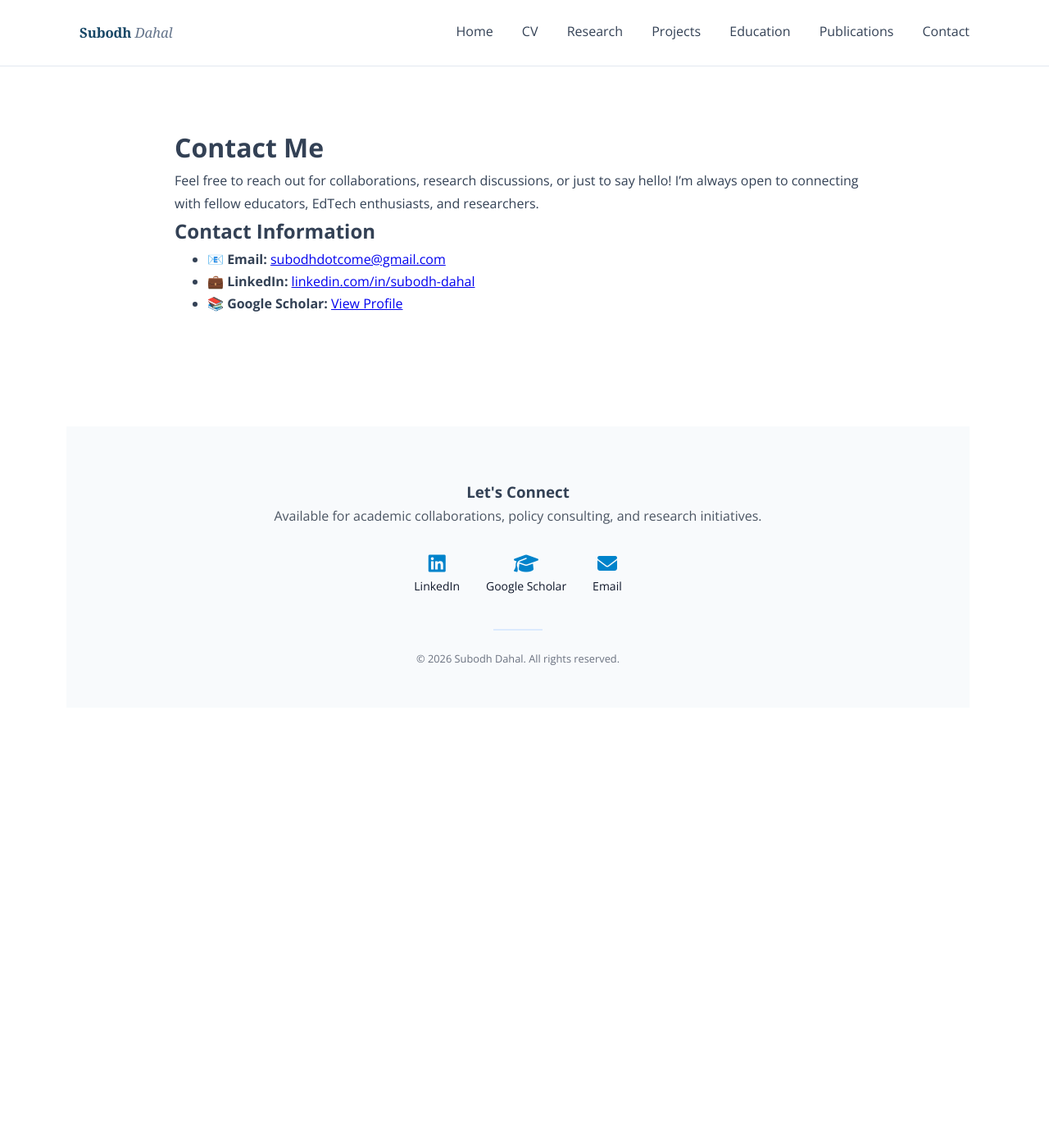
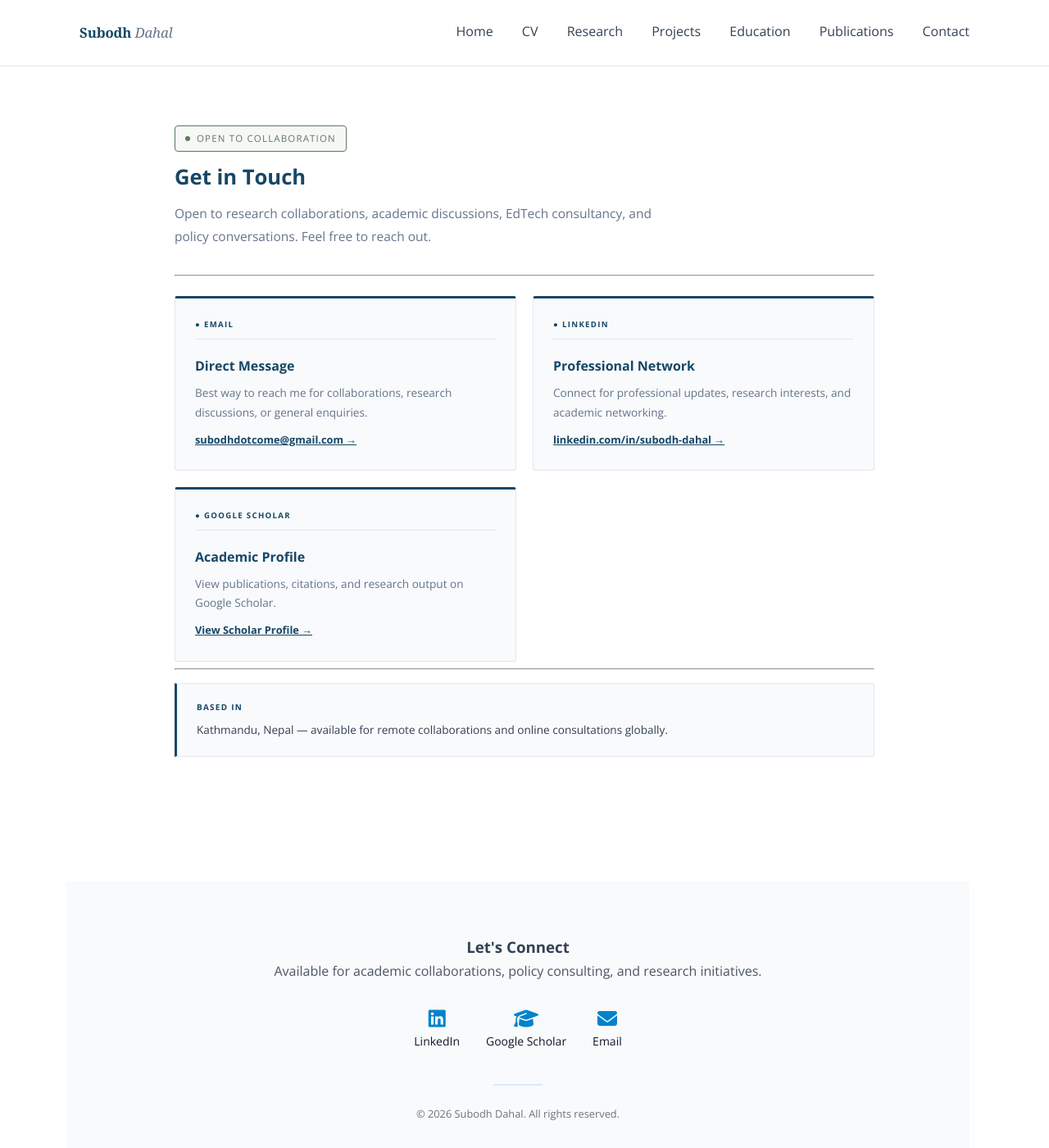
Before and after one commit to dahalsubodh/dahalsubodh.github.io, a Jekyll site: the page built from contact.md, in a window 1280 px wide and 1400 px high. Shown: the whole window at 82% size. Built offline with Jekyll 4.4.1, drawn with Linux system fonts in a browser that asks for light colours.

Commit message:
Update contact.md

```diff
--- a/contact.md
+++ b/contact.md
@@ -3,13 +3,43 @@ title: Contact
 layout: default
 ---
 
-# Contact Me
+<span class="status-badge">
+  <span class="status-dot"></span>
+  Open to Collaboration
+</span>
 
-Feel free to reach out for collaborations, research discussions, or just to say hello! I’m always open to connecting with fellow educators, EdTech enthusiasts, and researchers.
+<h2 class="section-title">Get in Touch</h2>
+<p style="color: var(--color-text-muted); font-size:0.97rem; max-width:620px; margin-bottom:2rem; line-height:1.8;">
+  Open to research collaborations, academic discussions, EdTech consultancy, and policy conversations. Feel free to reach out.
+</p>
 
+---
 
-## Contact Information
+<div class="in-progress-grid">
 
-- 📧 **Email:** [subodhdotcome@gmail.com](mailto:subodhdotcome@gmail.com)
-- 💼 **LinkedIn:** [linkedin.com/in/subodh-dahal](https://linkedin.com/in/subodh-dahal)
-- 📚 **Google Scholar:** [View Profile](https://scholar.google.com/citations?hl=en&user=3pw7tvsAAAAJ)
+  <div class="progress-card" data-status="● Email">
+    <h4>Direct Message</h4>
+    <p>Best way to reach me for collaborations, research discussions, or general enquiries.</p>
+    <a href="mailto:subodhdotcome@gmail.com" style="display:inline-block; margin-top:0.75rem; font-size:0.8rem; font-weight:700; color:var(--color-primary);">subodhdotcome@gmail.com →</a>
+  </div>
+
+  <div class="progress-card" data-status="● LinkedIn">
+    <h4>Professional Network</h4>
+    <p>Connect for professional updates, research interests, and academic networking.</p>
+    <a href="https://linkedin.com/in/subodh-dahal" target="_blank" rel="noopener" style="display:inline-block; margin-top:0.75rem; font-size:0.8rem; font-weight:700; color:var(--color-primary);">linkedin.com/in/subodh-dahal →</a>
+  </div>
+
+  <div class="progress-card" data-status="● Google Scholar">
+    <h4>Academic Profile</h4>
+    <p>View publications, citations, and research output on Google Scholar.</p>
+    <a href="https://scholar.google.com/citations?hl=en&amp;user=3pw7tvsAAAAJ" target="_blank" rel="noopener" style="display:inline-block; margin-top:0.75rem; font-size:0.8rem; font-weight:700; color:var(--color-primary);">View Scholar Profile →</a>
+  </div>
+
+</div>
+
+---
+
+<div class="thesis-box" style="margin-top:1rem;">
+  <div class="tb-label">Based In</div>
+  <p>Kathmandu, Nepal — available for remote collaborations and online consultations globally.</p>
+</div>
```
